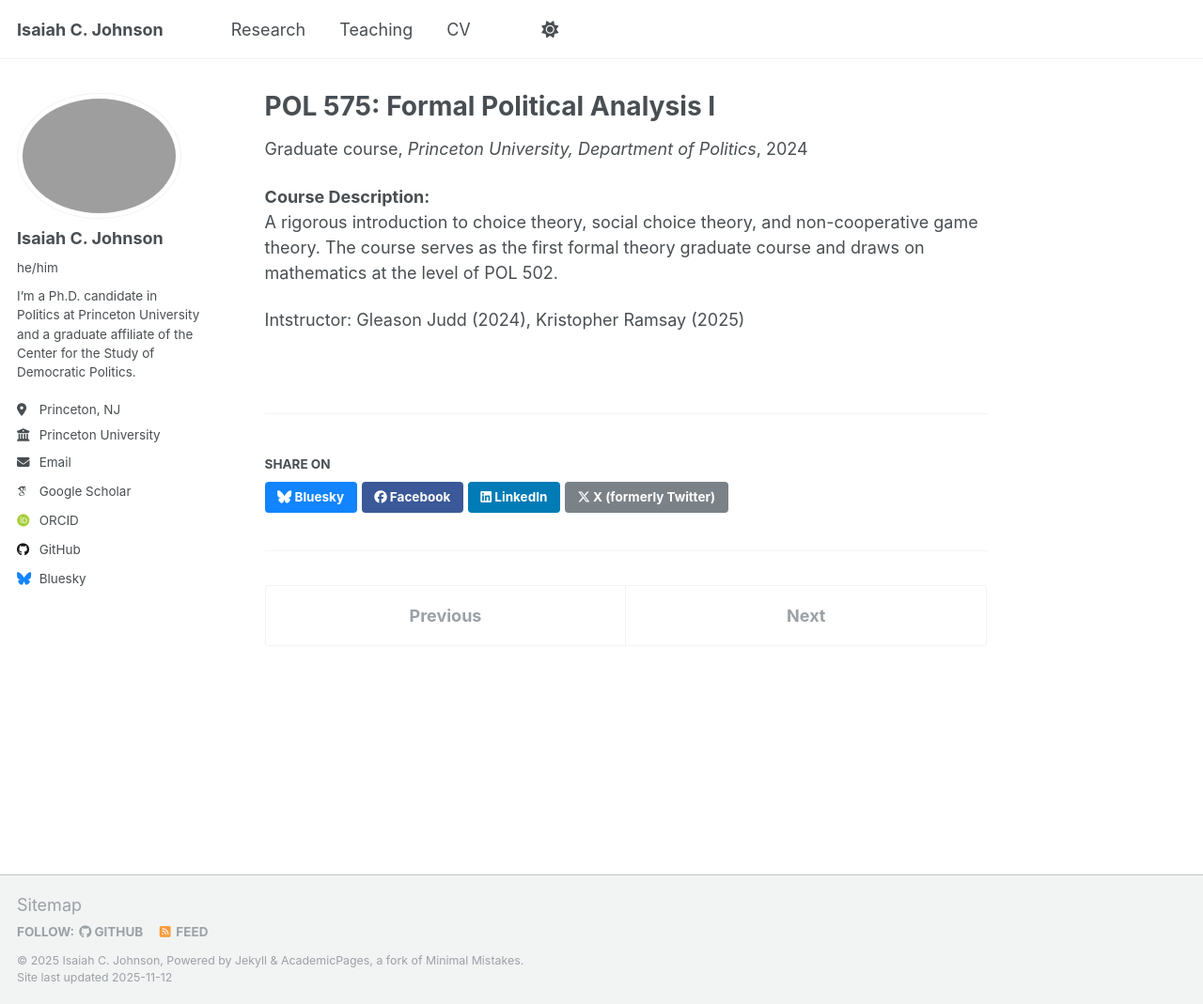
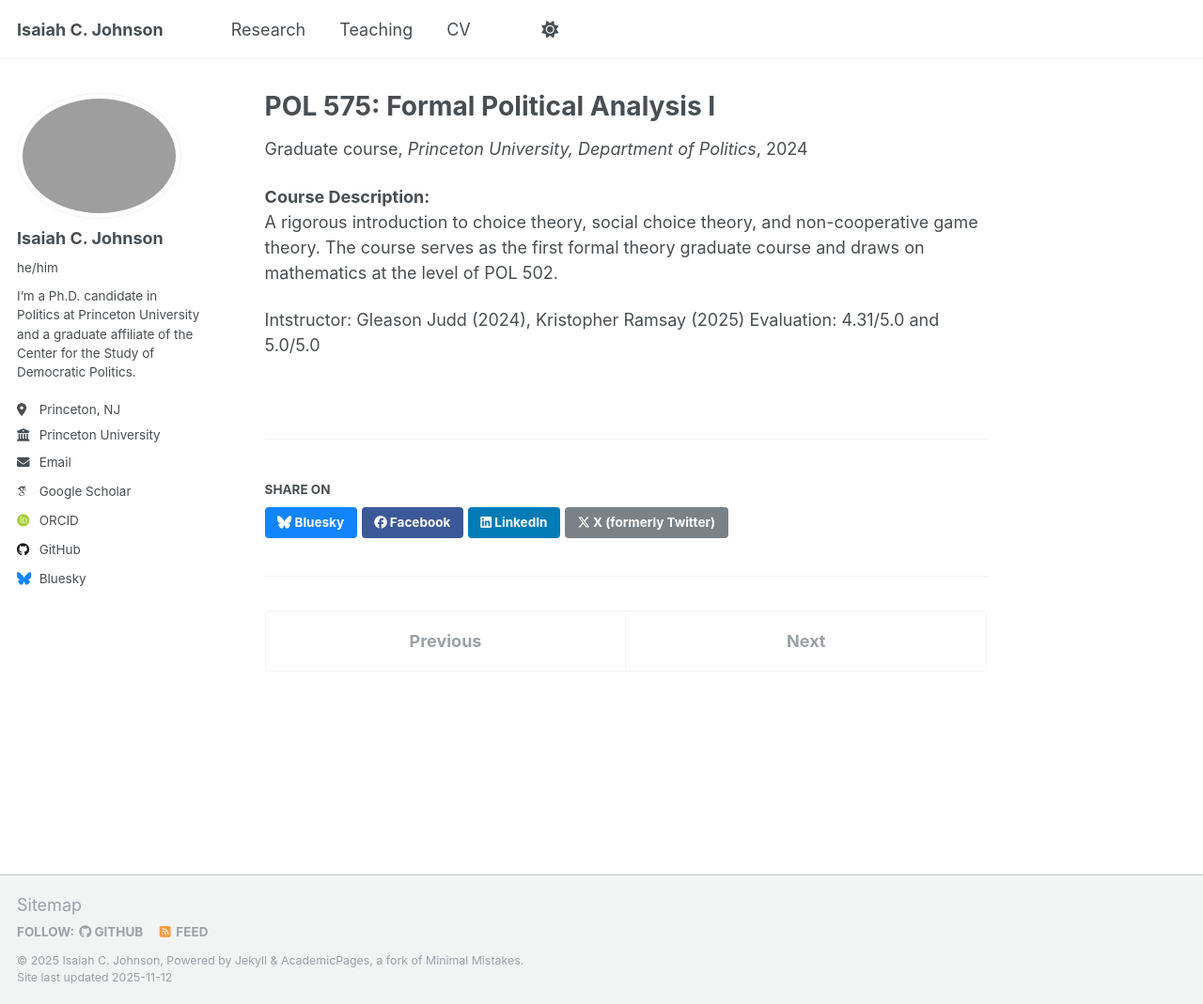
Before and after one commit to isaiahcjohnson/IsaiahCJohnson.github.io, a Jekyll site: the page built from _teaching/2024-spring-pol575.md, in a window 1280 px wide and 1069 px high. Shown: the whole window at 94% size. Built offline with Jekyll 4.4.1, drawn with Linux system fonts in a browser that asks for light colours; some web fonts are replaced.

Commit message:
modified:   _pages/teaching.md 	modified:   _teaching/2023-fall-pol344.md 	modified:   _teaching/2024-fall-pol345.md 	modified:   _teaching/2024-spring-pol575.md

```diff
--- a/_teaching/2024-spring-pol575.md
+++ b/_teaching/2024-spring-pol575.md
@@ -12,3 +12,4 @@ excerpt: "Semesters Taught: Spring 2024, Spring 2025"
 A rigorous introduction to choice theory, social choice theory, and non-cooperative game theory. The course serves as the first formal theory graduate course and draws on mathematics at the level of POL 502.
 
 Intstructor: Gleason Judd (2024), Kristopher Ramsay (2025)
+Evaluation: 4.31/5.0 and 5.0/5.0
```
Also changed, not shown: _pages/teaching.md (+2 -0 lines), _teaching/2023-fall-pol344.md (+1 -0 lines), _teaching/2024-fall-pol345.md (+1 -0 lines).
